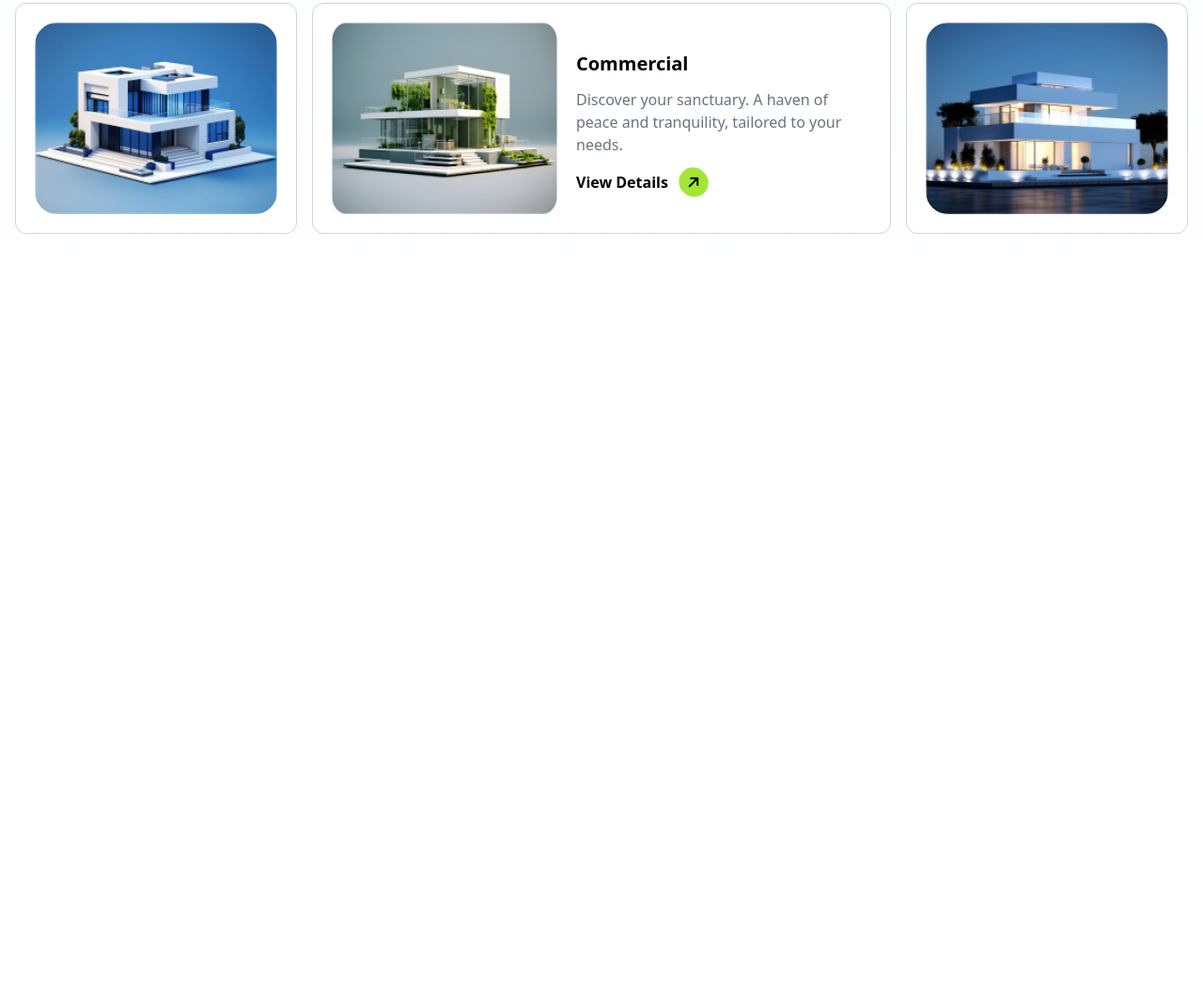
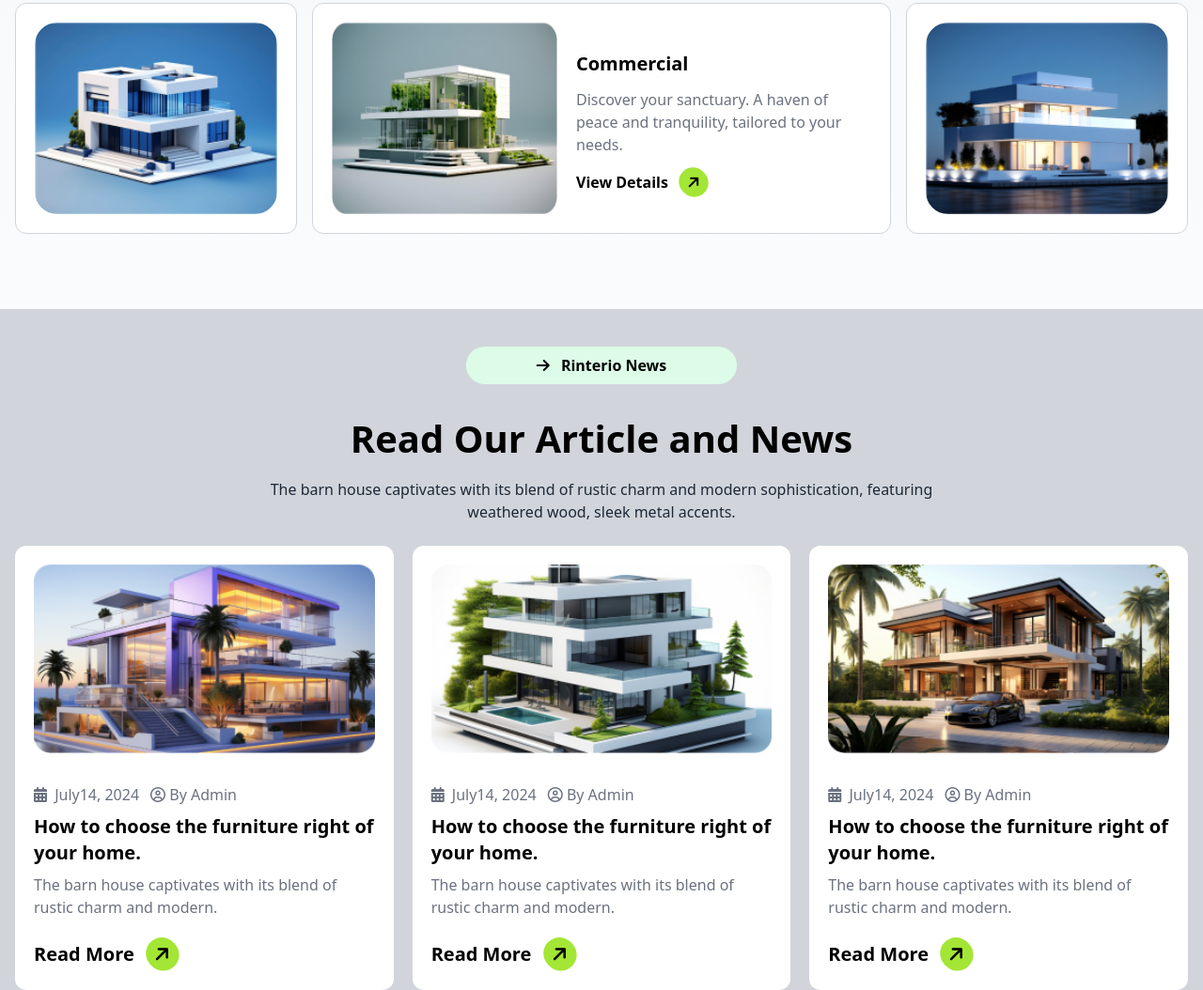
Before and after one commit to tarekrahman-coder/house, a plain HTML site: page index.html in a window 1280 px wide. Shown: the part 3267-4321 px from the top of the page at 94% size. Before the commit the page ends 3596 px from the top, so only its background shows below. Drawn offline with nearby package versions, Linux system fonts and the light colour scheme.

Commit message:
Add: article section added

```diff
--- a/index.html
+++ b/index.html
@@ -273,6 +273,123 @@
                </div>
               </div>
             </section>
+
+            <!-- section article-->
+             <section class="bg-gray-300 pt-10">
+              <div class="container mx-auto px-4">
+
+                <!-- article heading -->
+                <div class="bg-green-100 py-2 px-3 rounded-3xl w-72 font-bold mx-auto text-center">
+                  <i class="fa-solid fa-arrow-right mr-2"></i>
+                  Rinterio News
+                </div>
+
+                <h1 class=" mt-10 text-3xl md:text-[40px] font-extrabold text-center">Read Our Article and News</h1>
+
+                <p class="w-3/5 mx-auto my-6 text-gray-800 text-center">The barn house captivates with its blend of rustic charm and modern sophistication, featuring weathered wood, sleek metal accents.</p>
+
+                <!-- article cards -->
+
+                <div class="grid lg:grid-cols-3 grid-cols-1 gap-5">
+
+                  <!-- article one -->
+                   <div class="rounded-xl p-5 bg-white grid md:flex lg:grid gap-5">
+                    <!-- image -->
+                     <div>
+                      <img class="w-full h-full object-cover rounded-xl" src="./assets/article1.png" alt="furniture">
+                     </div>
+                     <!-- content -->
+                      <div>
+
+                        <!-- icons -->
+                          <div class="flex gap-3 text-gray-500 mt-3">
+                            <div>
+                              <i class="fa-solid fa-calendar-days mr-1"></i>
+                              July14, 2024
+                            </div>
+                            <div>
+                              <i class="fa-regular fa-circle-user"></i>
+                              By Admin
+                            </div>
+                          </div>
+
+                        <!-- text -->
+                         <h2 class="my-2 text-xl font-bold">How to choose the furniture right of your home.</h2>
+                         <p class="text-gray-500">The barn house captivates with its blend of rustic charm and modern.</p>
+                         <button class="mt-5 font-bold text-xl">
+                           Read More
+                          <i class="fa-solid fa-arrow-right bg-lime-400 p-2 md:p-2 rounded-2xl md:rounded-3xl text-black -rotate-45 ml-2"></i>
+                         </button>
+                      </div>
+                  </div>
+
+                   <!-- article two -->
+                    <div class="rounded-xl p-5 bg-white grid md:flex lg:grid gap-5">
+                    <!-- image -->
+                     <div>
+                      <img class="w-full h-full object-cover rounded-xl" src="./assets/article2.png" alt="furniture">
+                     </div>
+                     <!-- content -->
+                      <div>
+
+                        <!-- icons -->
+                          <div class="flex gap-3 text-gray-500 mt-3">
+                            <div>
+                              <i class="fa-solid fa-calendar-days mr-1"></i>
+                              July14, 2024
+                            </div>
+                            <div>
+                              <i class="fa-regular fa-circle-user"></i>
+                              By Admin
+                            </div>
+                          </div>
+
+                        <!-- text -->
+                         <h2 class="my-2 text-xl font-bold">How to choose the furniture right of your home.</h2>
+                         <p class="text-gray-500">The barn house captivates with its blend of rustic charm and modern.</p>
+                         <button class="mt-5 font-bold text-xl">
+                           Read More
+                          <i class="fa-solid fa-arrow-right bg-lime-400 p-2 md:p-2 rounded-2xl md:rounded-3xl text-black -rotate-45 ml-2"></i>
+                         </button>
+                      </div>
+                  </div>
+
+                   <!-- article three -->
+                   <div class="rounded-xl p-5 bg-white grid md:flex lg:grid gap-5">
+                    <!-- image -->
+                     <div>
+                      <img class="w-full h-full object-cover rounded-xl" src="./assets/article3.png" alt="furniture">
+                     </div>
+                     <!-- content -->
+                      <div>
+
+                        <!-- icons -->
+                          <div class="flex gap-3 text-gray-500 mt-3">
+                            <div>
+                              <i class="fa-solid fa-calendar-days mr-1"></i>
+                              July14, 2024
+                            </div>
+                            <div>
+                              <i class="fa-regular fa-circle-user"></i>
+                              By Admin
+                            </div>
+                          </div>
+
+                        <!-- text -->
+                         <h2 class="my-2 text-xl font-bold">How to choose the furniture right of your home.</h2>
+                         <p class="text-gray-500">The barn house captivates with its blend of rustic charm and modern.</p>
+                         <button class="mt-5 font-bold text-xl">
+                           Read More
+                          <i class="fa-solid fa-arrow-right bg-lime-400 p-2 md:p-2 rounded-2xl md:rounded-3xl text-black -rotate-45 ml-2"></i>
+                         </button>
+                      </div>
+                  </div>
+
+                </div>
+
+              </div>
+             </section>
+
     </main>
 
 
```
